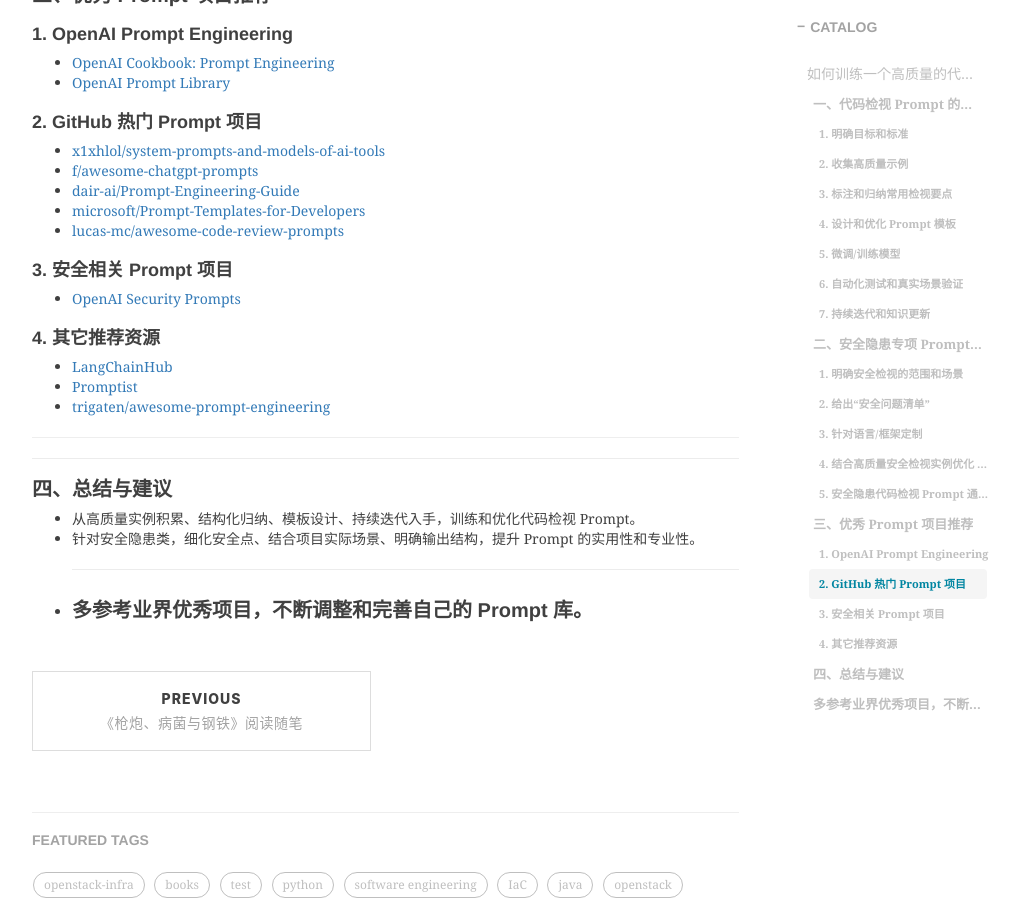
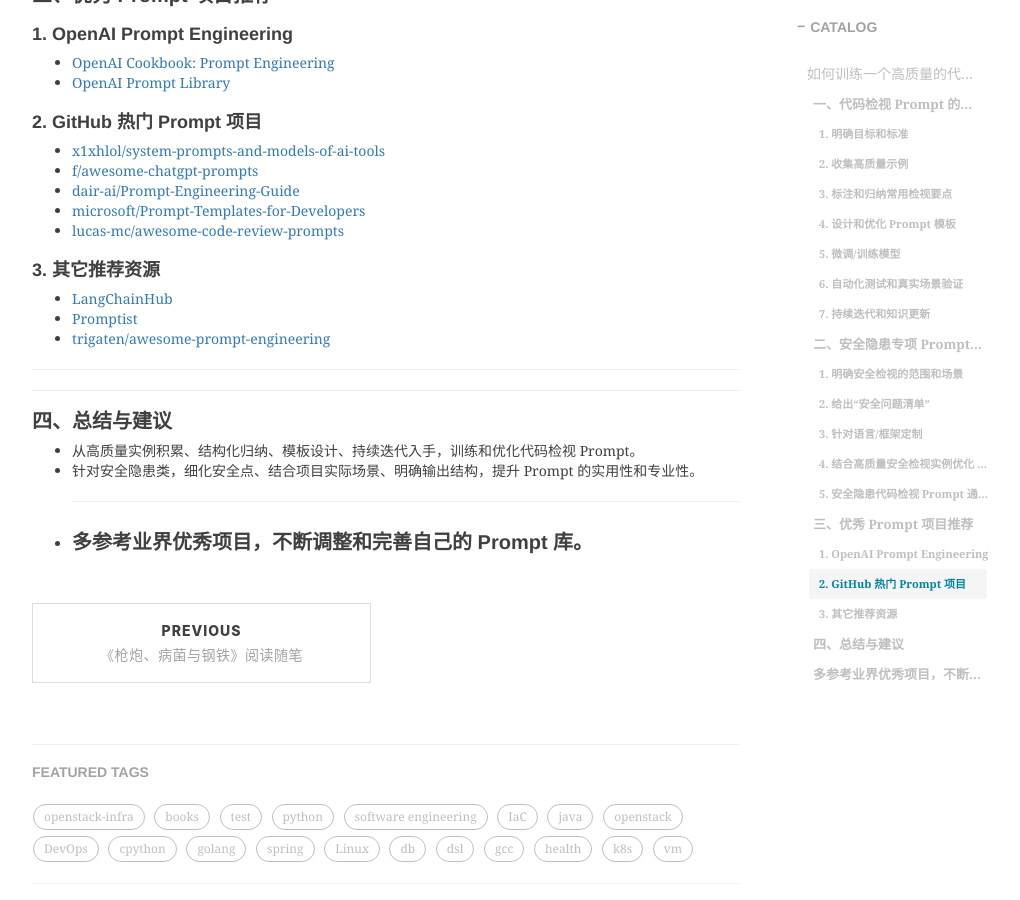
Before and after one commit to shihai1991/shihai1991.github.io, a Jekyll site: the page built from _posts/2025-08-02-代码检视prompt提示词.md, in a window 1280 px wide and 900 px high, scrolled down 3294 px. Shown: the whole window, without its empty margins (233-1253 px from the left). Built offline with Jekyll 4.4.1, drawn with Linux system fonts in a browser that asks for light colours; nearby versions of some CDN libraries; comment, search, counter and statistics services are not loaded.

Commit message:
Update 2025-08-02-代码检视prompt提示词.md

```diff
--- a/_posts/2025-08-02-代码检视prompt提示词.md
+++ b/_posts/2025-08-02-代码检视prompt提示词.md
@@ -177,11 +177,7 @@
 - [microsoft/Prompt-Templates-for-Developers](https://github.com/microsoft/Prompt-Templates-for-Developers)
 - [lucas-mc/awesome-code-review-prompts](https://github.com/lucas-mc/awesome-code-review-prompts)
 
-### 3. 安全相关 Prompt 项目
-
-- [OpenAI Security Prompts](https://platform.openai.com/examples?category=security)
-
-### 4. 其它推荐资源
+### 3. 其它推荐资源
 
 - [LangChainHub](https://smith.langchain.com/hub)
 - [Promptist](https://promptist.ai/)
```
